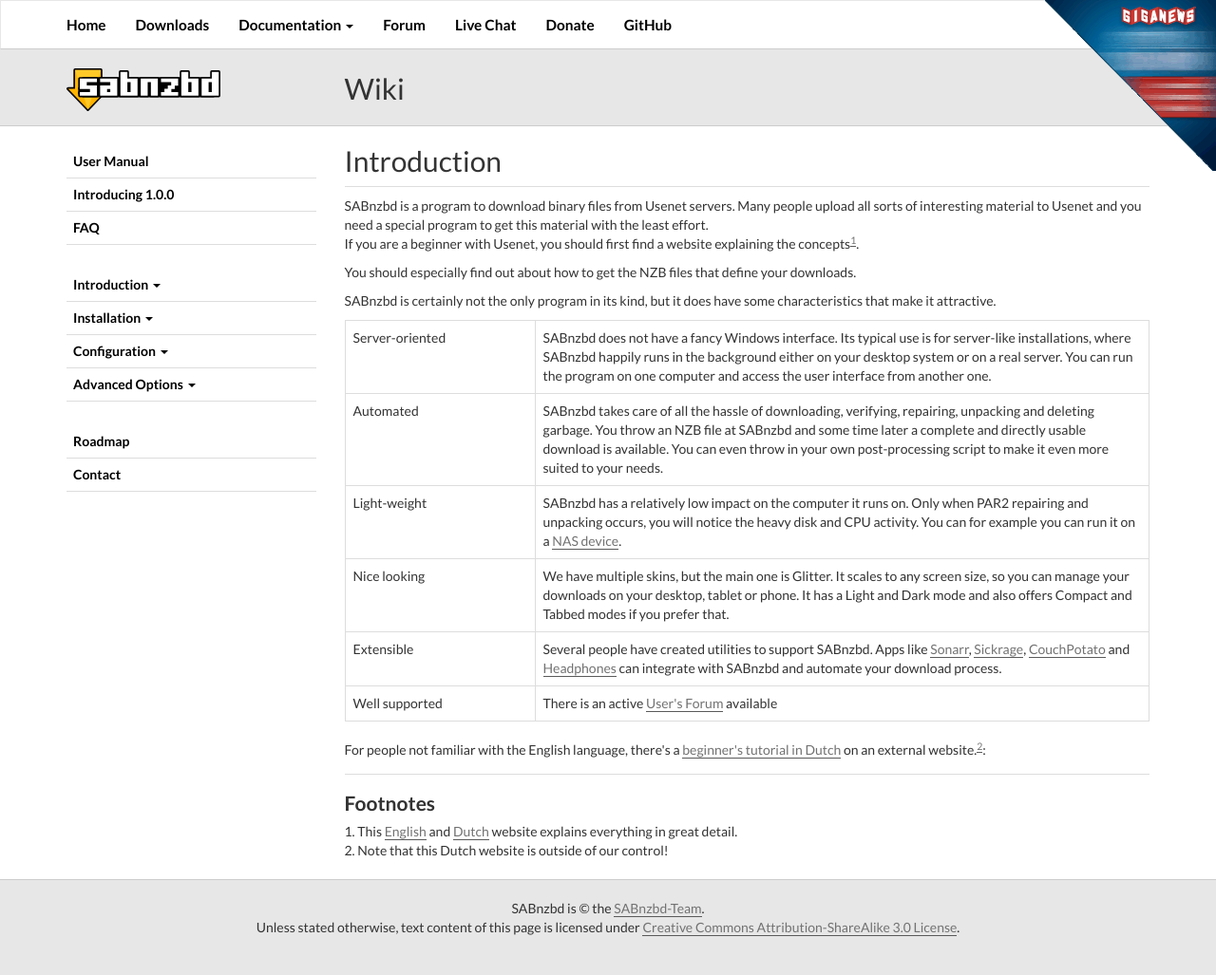
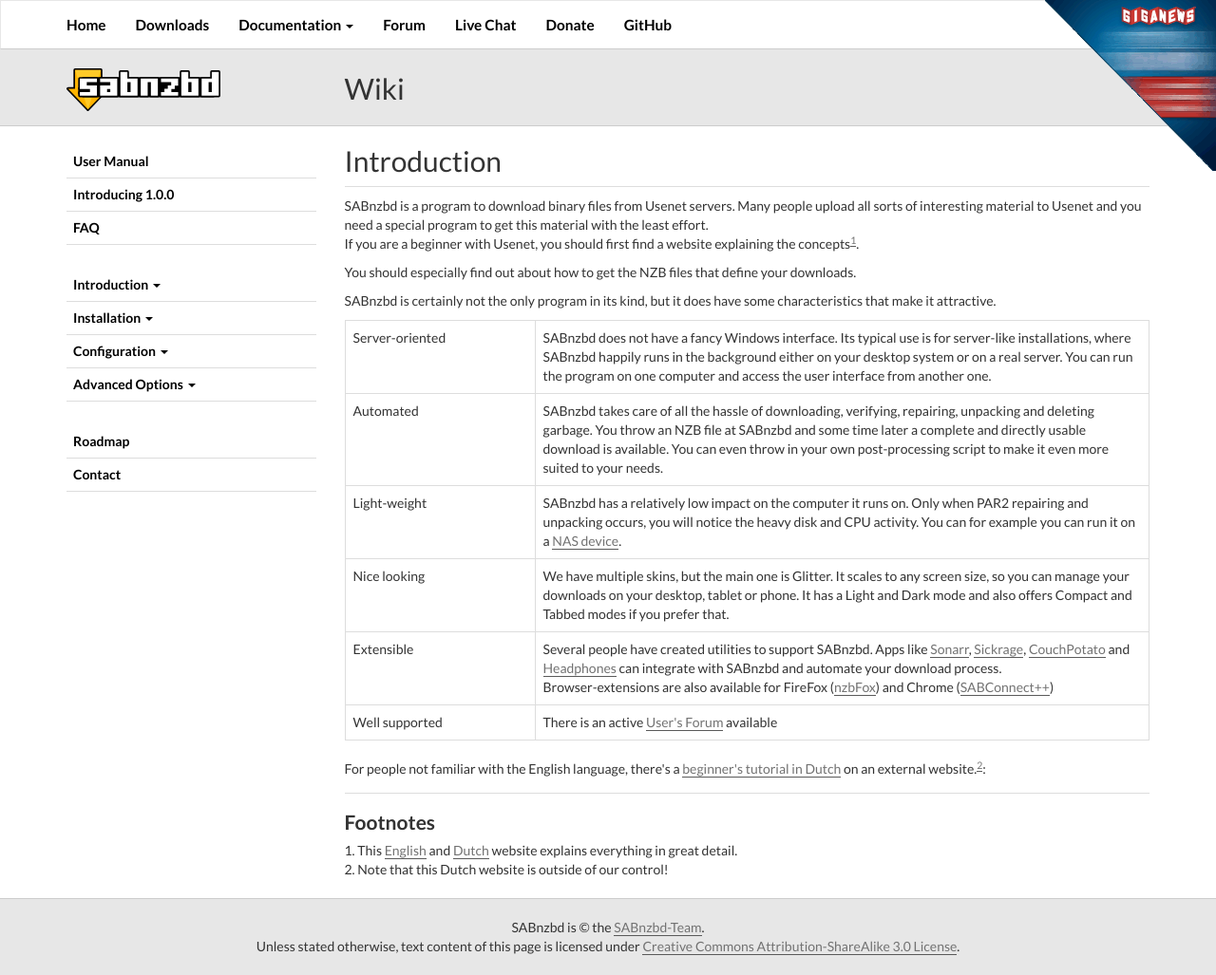
Before and after one commit to sabnzbd/sabnzbd.github.io, a Jekyll site: the page built from wiki/index.html, in a window 1280 px wide. Shown: the whole page at 95% size. Built offline with Jekyll 4.4.1, drawn with Linux system fonts in a browser that asks for light colours.

Commit message:
Add browser extensions to Wiki

```diff
--- a/wiki/index.html
+++ b/wiki/index.html
@@ -24,7 +24,9 @@
         </tr>
         <tr>
             <td>Extensible</td>
-            <td>Several people have created utilities to support SABnzbd. Apps like <a href="https://sonarr.tv/" target="_blank">Sonarr</a>, <a href="https://sickrage.github.io/" target="_blank">Sickrage</a>, <a href="https://couchpota.to/" target="_blank">CouchPotato</a> and <a href="https://github.com/rembo10/headphones" target="_blank">Headphones</a> can integrate with SABnzbd and automate your download process.</td>
+            <td>Several people have created utilities to support SABnzbd. Apps like <a href="https://sonarr.tv/" target="_blank">Sonarr</a>, <a href="https://sickrage.github.io/" target="_blank">Sickrage</a>, <a href="https://couchpota.to/" target="_blank">CouchPotato</a> and <a href="https://github.com/rembo10/headphones" target="_blank">Headphones</a> can integrate with SABnzbd and automate your download process.<br/>
+            Browser-extensions are also available for FireFox (<a href="https://addons.mozilla.org/addon/nzbfox?src=external-sabfront">nzbFox</a>) and Chrome (<a href="https://chrome.google.com/webstore/detail/sabconnect%2B%2B/okphadhbbjadcifjplhifajfacbkkbod">SABConnect++</a>)
+            </td>
         </tr>
         <tr>
             <td>Well supported</td>
```
